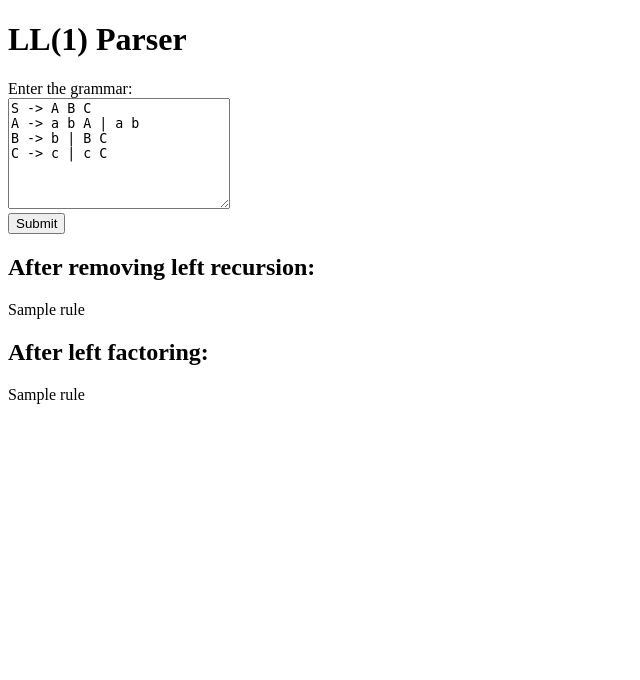
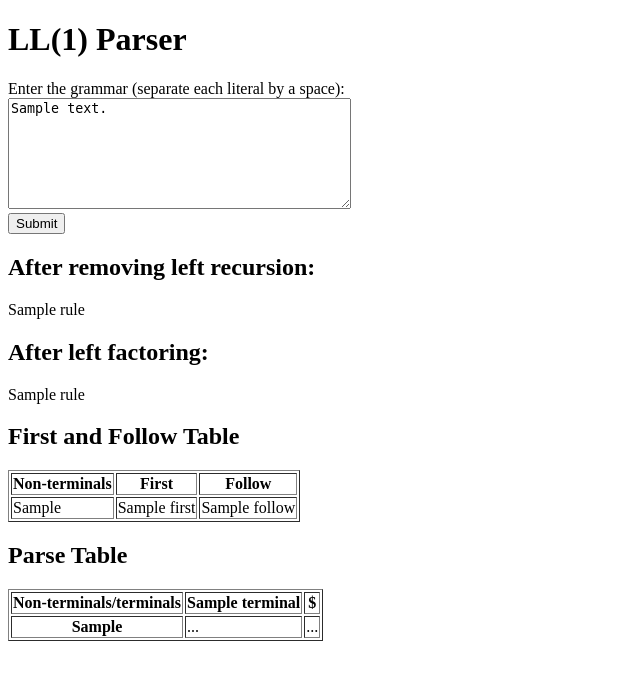
Before and after one commit to cygnus55/LL1-parser, a Flask app: template templates/index.html in a window 1280 px wide. Shown: the top 680 px of the page, without its empty margins (0-640 px from the left). Run offline with Flask 2, Linux system fonts and the light colour scheme; the template is opened without the code that fills it: most values are stand-ins (such as "Sample title", 1, 10 or a date in 2020).

Commit message:
Display first and follow in html table

```diff
--- a/app.py
+++ b/app.py
@@ -3,6 +3,7 @@ from flask import Flask, render_template, redirect, url_for, request
 # from parse_table_generator import table
 from left_recursion import left_recursion
 from left_factoring import left_factor
+from first_n_follow import get_first, get_follow, prepare_grammar
 
 app = Flask(__name__)
 
@@ -11,9 +12,27 @@ app = Flask(__name__)
 def index():
     if request.method == "POST":
         grammar = request.form.get("grammar")
-        left_recursion_free_grammar = left_recursion(grammar[:])
-        left_factored_grammar = left_factor(left_recursion_free_grammar[:])
-        return render_template("index.html",
-            left_recursion_free_grammar=left_recursion_free_grammar,
-            left_factored_grammar=left_factored_grammar)
+        if grammar.strip():
+            left_recursion_free_grammar = left_recursion(grammar)
+            left_factored_grammar = left_factor(left_recursion_free_grammar[:])
+            a, b, c, non_terminals, terminals = prepare_grammar(left_factored_grammar)
+
+            first = {}
+            follow = {f"{non_terminals[0]}" : {'$'}}
+
+            for each_non_terminal in non_terminals:
+                get_first(each_non_terminal, first, c, terminals, non_terminals)
+
+            get_follow(follow, c, terminals, non_terminals, first)
+
+            return render_template("index.html",
+                left_recursion_free_grammar=left_recursion_free_grammar,
+                left_factored_grammar=left_factored_grammar,
+                grammar_body=grammar.strip(),
+                first=first,
+                follow=follow,
+                terminals=terminals,
+                non_terminals=non_terminals)
+        else:
+            return redirect(url_for("index"))
     return render_template("index.html")
--- a/templates/index.html
+++ b/templates/index.html
@@ -9,13 +9,14 @@
 <body>
   <h1>LL(1) Parser</h1>
   <form action="/" method="POST">
-    <label for="grammar">Enter the grammar:</label><br />
+    <label for="grammar">Enter the grammar (separate each literal by a space):</label><br />
 
-    <textarea id="grammar" name="grammar" rows="7" cols="25">
-S -> A B C
+    <textarea id="grammar" name="grammar" rows="7" cols="40">{% if grammar_body %}{{ grammar_body }}
+    {% else %}S -> A B C
 A -> a b A | a b
 B -> b | B C
 C -> c | c C
+      {% endif %}
     </textarea><br />
     <button>Submit</button>
   </form>
@@ -43,15 +44,59 @@ C -> c | c C
       {% endfor %}
     </p>
   {% endif %}
-  <!--
-  <table>
-    <thead>
-
-    </thead>
-    <tbody>
-
-    </tbody>
-  </table>
--->
+  {% if first and follow %}
+    <h2>First and Follow Table</h2>
+    <table border="1">
+      <thead>
+        <th>Non-terminals</th>
+        <th>First</th>
+        <th>Follow</th>
+      </thead>
+      <tbody>
+        {% for nt in non_terminals %}
+        <tr>
+          <td>
+            {{ nt }}
+          </td>
+          <td>
+            {{ first[nt] | join(', ' | safe) }}
+          </td>
+          <td>
+            {{ follow[nt] | join(', ' | safe) }}
+          </td>
+        </tr>
+        {% endfor %}
+      </tbody>
+    </table>
+  {% endif %}
+  {% if non_terminals and terminals %}
+    <h2>Parse Table</h2>
+    <table border="1">
+      <thead>
+        <th>Non-terminals/terminals</th>
+        {% for t in terminals %}
+          {% if not t == "ε" %}
+            <th>{{ t }}</th>
+          {% endif %}
+        {% endfor %}
+        <th>$</th>
+      </thead>
+      <tbody>
+        {% for nt in non_terminals %}
+        <tr>
+          <th>
+            {{ nt }}
+          </th>
+          {% for t in terminals %}
+            {% if not t == "ε" %}
+              <td>...</td>
+            {% endif %}
+          {% endfor %}
+          <td>...</td>
+        </tr>
+        {% endfor %}
+      </tbody>
+    </table>
+  {% endif %}
 </body>
 </html>
```
Also changed, not shown: first_n_follow.py (+56 -64 lines).
